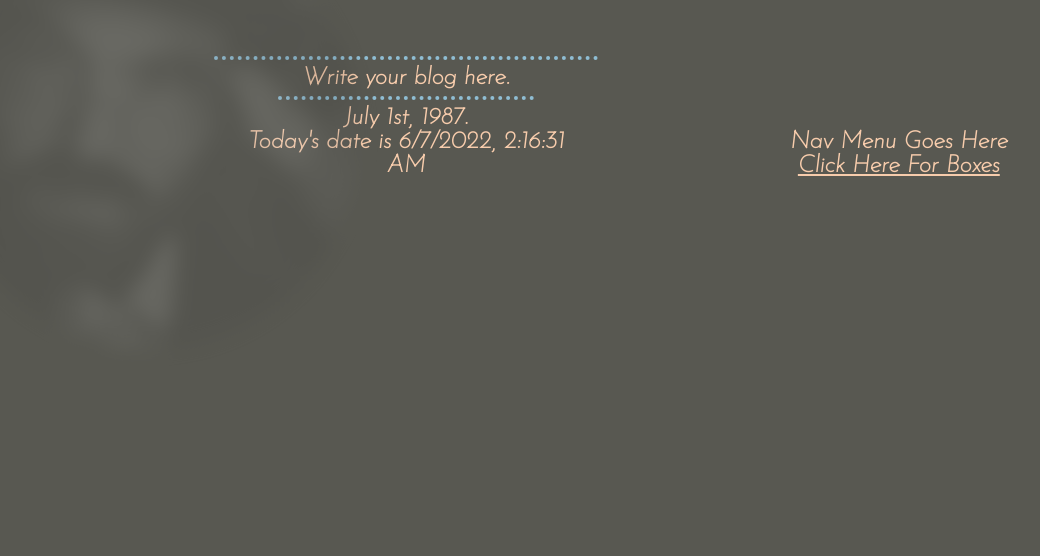
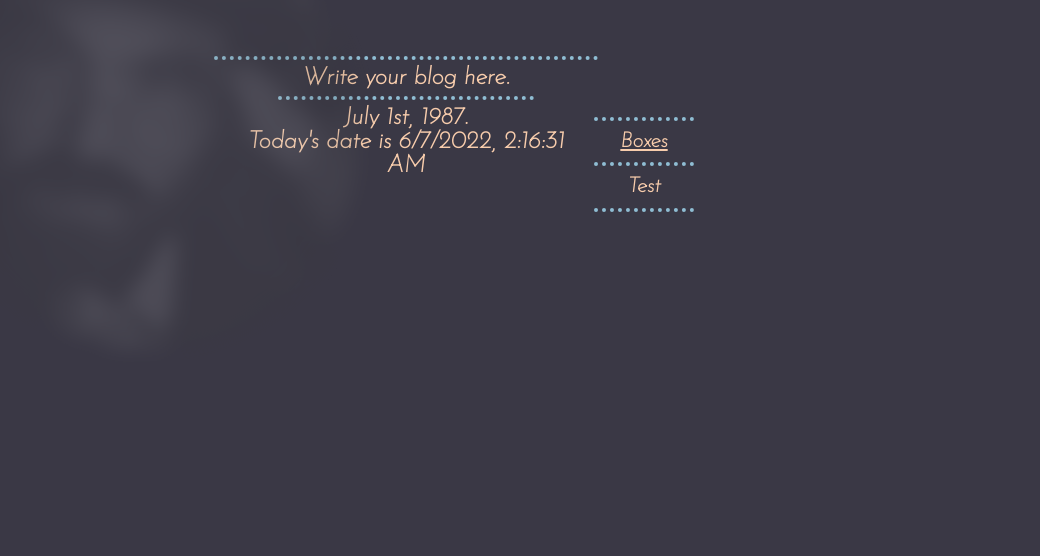
Before and after one commit to adamron87/website, a plain HTML site: page index.html in a window 1280 px wide. Shown: the part 244-800 px from the top of the page, without its empty margins (234-1274 px from the left). Drawn offline with Linux system fonts and the light colour scheme.

Commit message:
updating stuff

```diff
--- a/index.html
+++ b/index.html
@@ -41,6 +41,30 @@
 
 <hr class="biggerHR">
 
+<div class="grid">
+    <hr class="navMenuHR">
+        <i class="testDrop" style="--order: 1">
+            <a href="boxes\boxes.html">
+                Boxes
+            </a>
+        </i>
+    <hr class="navMenuHR">
+        <i class="testDrop" style="--order: 2">
+            <i class="underCon">Test</i>
+        </i>
+    <hr class="navMenuHR">
+</div>
+
+<div class="mainBody">
+    July 1st, 1987.
+    <br>
+    <script src="script.js"></script>
+</div>
+
+</body>
+</html>
+
+<!-- This is the Nav Menu
 <div>
     <h3>Nav Menu Goes Here
         <br>
@@ -49,17 +73,4 @@
     </a>
     </h3>
 </div>
-
-
-<div class="mainBody">
-    July 1st, 1987.
-    <br>
-    <script src="script.js"></script>
-</div>
-
-
-
-
-
-</body>
-</html>
+-->
--- a/mystyle.css
+++ b/mystyle.css
@@ -5,8 +5,6 @@ body {
   */
 
   background-color: #3A3845;
-  background-color: #20201b;
-  background-color: #585851;
   font-family: 'Josefin Sans', sans-serif;
   font-size: 12px;
   font-weight:normal;
@@ -27,7 +25,6 @@ a:link, a:visited, a:hover, a:active {
 
 
 h1 {
-  font-family: 'Josefin Sans', sans-serif;
   font-size: 24px;
   margin-block-start: 8px;
   margin-block-end: 8px;
@@ -146,3 +143,29 @@ hr {
 .navMenuHR {
   width: 100px;
 }
+
+.grid {
+  position: absolute;
+  display: grid;
+  grid-template-columns: 1fr;
+  grid-template-rows: 1fr 20px 1fr;
+  place-items: center;
+  right: 27.5%;
+  font-size: 1.75em;
+  font-weight: bold;
+}
+
+.testDrop {
+  animation: dropIn 1s ease forwards;
+  animation-delay: calc(var(--order) * 300ms);
+  transition: ease-in-out;
+}
+
+@keyframes dropIn {
+  from {transform: translateX(10000%);}
+  to {transform: translateX(0);}
+}
+
+.underCon:focus {
+  background-color: black;
+}
```
